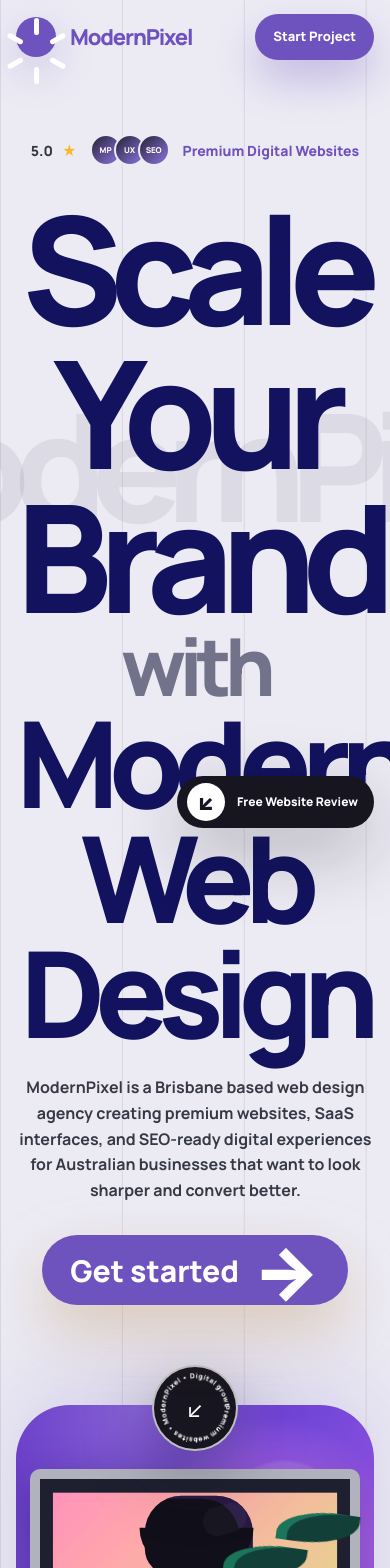
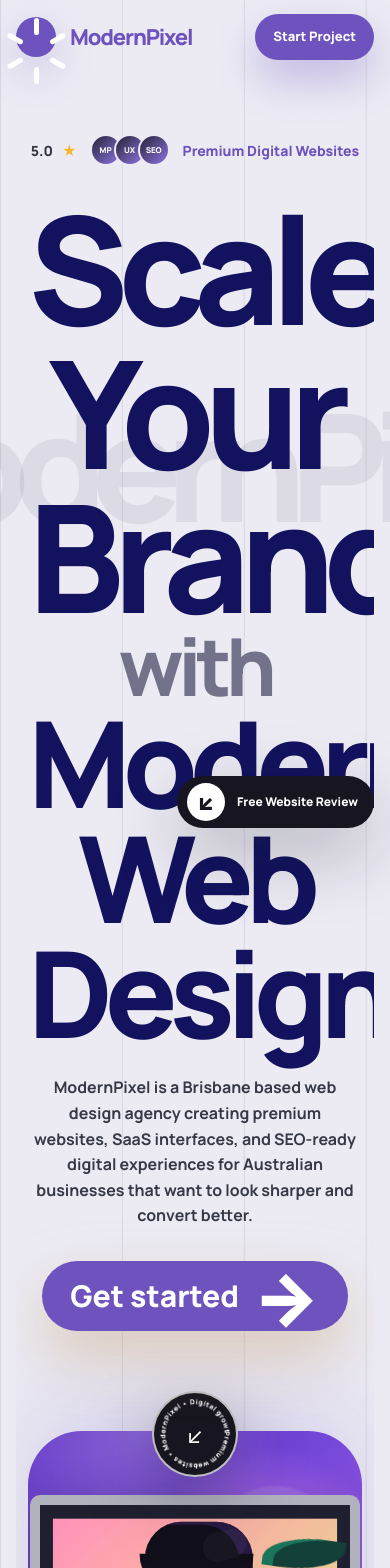
Before and after one commit to sadeedch/ModernPixel, a Next.js app: page / in a window 390 px wide. Shown: the top 1568 px of the page. Built offline with nearby package versions, Linux system fonts and the light colour scheme.

Commit message:
Update globals.css

```diff
--- a/app/globals.css
+++ b/app/globals.css
@@ -2008,3 +2008,59 @@
     font-size: 22px;
   }
 }
+
+
+/* MOBILE HERO TEXT CENTER FIX */
+
+@media (max-width: 720px) {
+  .hero-center {
+    width: 100%;
+    max-width: 100%;
+    padding: 0 14px;
+    margin-left: auto;
+    margin-right: auto;
+    text-align: center;
+    overflow: hidden;
+  }
+
+  .hero-center h1 {
+    width: 100%;
+    max-width: 100%;
+    margin-left: auto;
+    margin-right: auto;
+    text-align: center;
+    font-size: clamp(52px, 15.2vw, 76px);
+    line-height: 0.96;
+    letter-spacing: -0.075em;
+    transform: none;
+  }
+
+  .hero-center p {
+    width: 100%;
+    max-width: 350px;
+    margin-left: auto;
+    margin-right: auto;
+    text-align: center;
+  }
+
+  .rating-row {
+    width: 100%;
+    justify-content: center;
+    text-align: center;
+  }
+}
+
+@media (max-width: 430px) {
+  .hero-center {
+    padding: 0 12px;
+  }
+
+  .hero-center h1 {
+    font-size: clamp(48px, 14.5vw, 68px);
+    letter-spacing: -0.07em;
+  }
+
+  .hero-center p {
+    max-width: 330px;
+  }
+}
```
